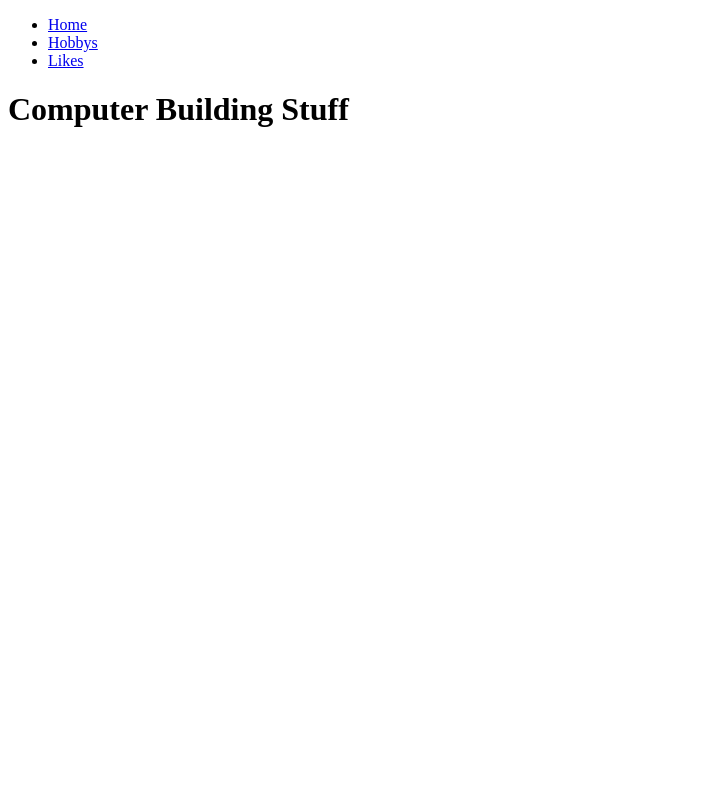
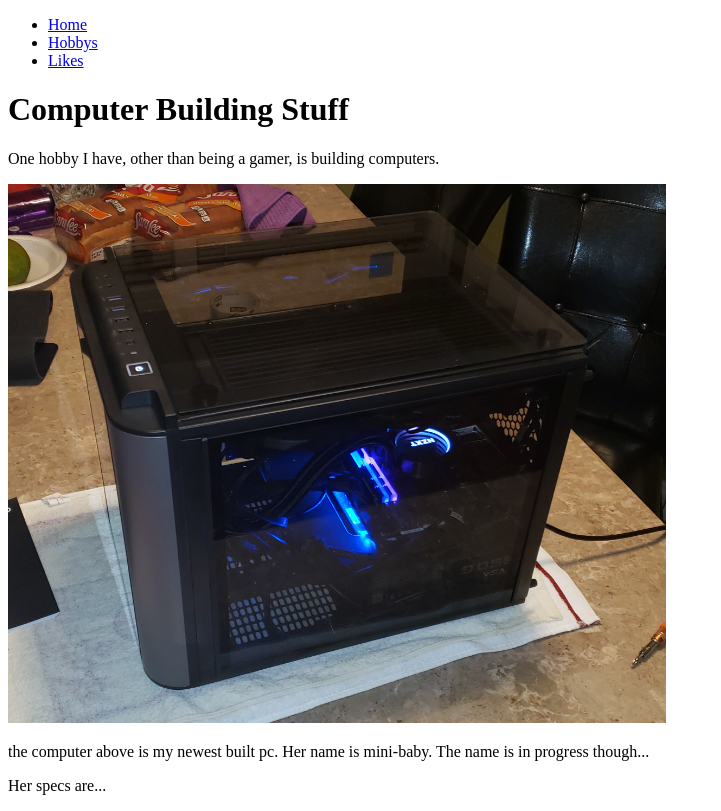
Before and after one commit to ArmaniLeSure/Project1_OLD2019, a plain HTML site: page page2.html in a window 1280 px wide. Shown: the whole page, without its empty margins (0-721 px from the left). Drawn offline with Linux system fonts and the light colour scheme.

Commit message:
I'm uploading more appropiate sized pics and adding text to page 2

```diff
--- a/page2.html
+++ b/page2.html
@@ -14,6 +14,9 @@
     </nav>
   <h1>Computer Building Stuff</h1>
   </header>
-	<p></p>
+  <p> One hobby I have, other than being a gamer, is building computers.</p>
+  <img src = "pc1.png" alt = "I call her mini-baby.">
+  <p> the computer above is my newest built pc. Her name is mini-baby. The name is in progress though...
+  <p> Her specs are...
 </body>
 </html>
```
Also changed, not shown: index.html (+1 -0 lines), pc1.PNG (added), sexy1.PNG (added).
